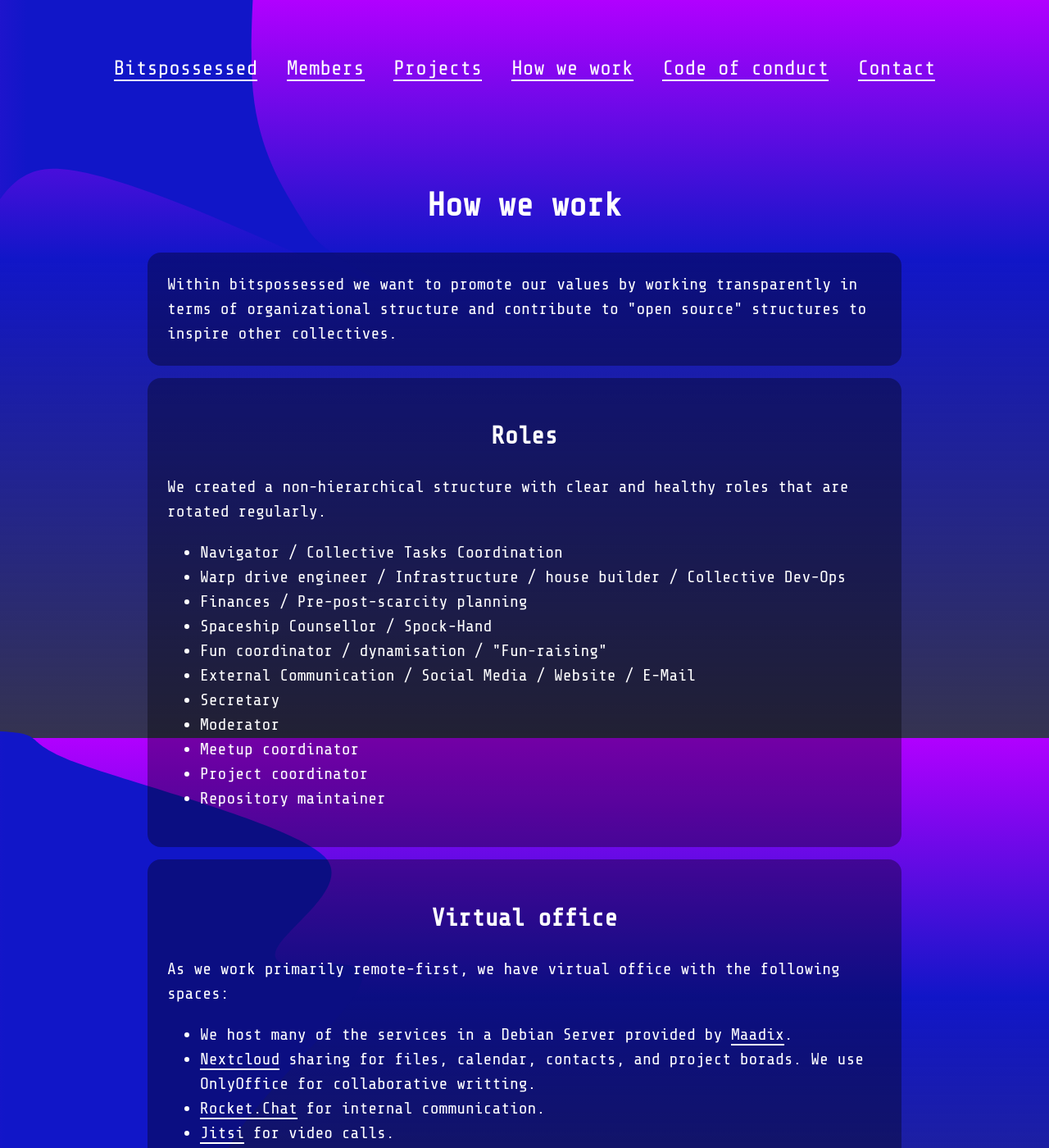
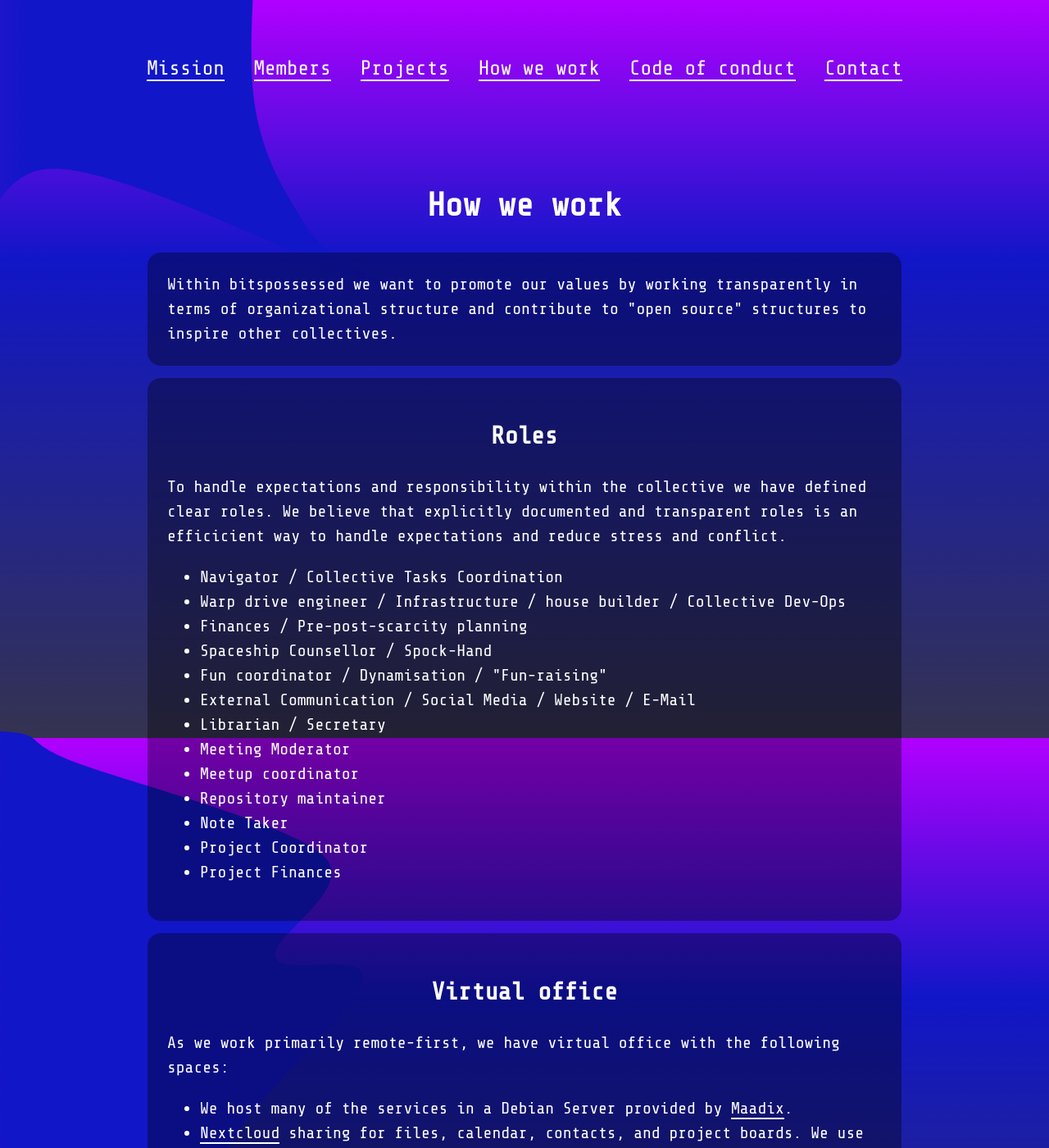
Before and after one commit to bitspossessed/website, a Jekyll site: the page built from how-we-work.md, in a window 1280 px wide and 1400 px high. Shown: the whole window at 82% size. Built offline with Jekyll 4.4.1, drawn with Linux system fonts in a browser that asks for light colours; our own code applies the rules of GitHub Pages for plain Markdown files; some of the changed text lies outside the part shown.

Commit message:
Website updates

```diff
--- a/_config.yml
+++ b/_config.yml
@@ -8,6 +8,7 @@ description: Some description about us
 collections:
   - projects
   - members
+  - contributors
 
 # Use a different markdown renderer
 markdown: kramdown
--- a/_includes/header.html
+++ b/_includes/header.html
@@ -1,11 +1,23 @@
 {% include base.html %}
 <header>
   <nav class="navigation">
-    <a href="{{ base }}/" class="navigation-item"><span class="link-text">Bitspossessed</span></a>
-    <a href="{{ base }}/members" class="navigation-item"><span class="link-text">Members</span></a>
-    <a href="{{ base }}/projects" class="navigation-item"><span class="link-text">Projects</span></a>
-    <a href="{{ base }}/how-we-work" class="navigation-item"><span class="link-text">How we work</span></a>
-    <a href="{{ base }}/code-of-conduct" class="navigation-item"><span class="link-text">Code of conduct</span></a>
-    <a href="{{ base }}/contact" class="navigation-item"><span class="link-text">Contact</span></a>
+    <a href="{{ base }}/" class="navigation-item"
+      ><span class="link-text">Mission</span></a
+    >
+    <a href="{{ base }}/members" class="navigation-item"
+      ><span class="link-text">Members</span></a
+    >
+    <a href="{{ base }}/projects" class="navigation-item"
+      ><span class="link-text">Projects</span></a
+    >
+    <a href="{{ base }}/how-we-work" class="navigation-item"
+      ><span class="link-text">How we work</span></a
+    >
+    <a href="{{ base }}/code-of-conduct" class="navigation-item"
+      ><span class="link-text">Code of conduct</span></a
+    >
+    <a href="{{ base }}/contact" class="navigation-item"
+      ><span class="link-text">Contact</span></a
+    >
   </nav>
 </header>
--- a/how-we-work.md
+++ b/how-we-work.md
@@ -12,19 +12,22 @@
 
 <div class="grid-item grid-item-mb">
   <h2>Roles</h2>
-  We created a non-hierarchical structure with clear and healthy roles that are rotated regularly.
+  To handle expectations and responsibility within the collective we have defined clear roles. We believe that explicitly documented and transparent roles is an efficicient way to handle expectations and reduce stress and conflict.
+
   <ul>
     <li>Navigator / Collective Tasks Coordination</li>
     <li>Warp drive engineer / Infrastructure / house builder / Collective Dev-Ops</li>
     <li>Finances / Pre-post-scarcity planning</li>
     <li>Spaceship Counsellor / Spock-Hand</li>
-    <li>Fun coordinator / dynamisation / "Fun-raising"</li>
+    <li>Fun coordinator / Dynamisation / "Fun-raising"</li>
     <li>External Communication / Social Media / Website / E-Mail</li>
-    <li>Secretary</li>
-    <li>Moderator</li>
+    <li>Librarian / Secretary</li>
+    <li>Meeting Moderator</li>
     <li>Meetup coordinator</li>
-    <li>Project coordinator</li>
     <li>Repository maintainer</li>
+    <li>Note Taker</li>
+    <li>Project Coordinator</li>
+    <li>Project Finances</li>
   </ul>
 </div>
 
@@ -35,7 +38,7 @@ As we work primarily remote-first, we have virtual office with the following spa
 
   <ul>
     <li>We host many of the services in a Debian Server provided by <a href="https://maadix.net/en/" target="_blank">Maadix</a>.</li>
-    <li><a href="https://nextcloud.com/" target="_blank">Nextcloud</a>  sharing for files, calendar, contacts, and project borads. We use OnlyOffice for collaborative writting.</li>
+    <li><a href="https://nextcloud.com/" target="_blank">Nextcloud</a>  sharing for files, calendar, contacts, and project boards. We use OnlyOffice for collaborative writting.</li>
     <li><a href="https://rocket.chat/" target="_blank">Rocket.Chat</a> for internal communication.</li>
     <li><a href="https://jitsi.org/" target="_blank">Jitsi</a> for video calls.</li>
     <li><a href="https://hedgedoc.org/" target="_blank">HedgeDoc</a> https://hedgedoc.org/ for collaborative note taking in Markdown.</li>
--- a/static/styles.css
+++ b/static/styles.css
@@ -14,7 +14,12 @@ body {
 }
 
 body {
-  background-image: linear-gradient(180deg, var(--color-purple) 0%, var(--color-blue) 35%, var(--color-black) 100%);
+  background-image: linear-gradient(
+    180deg,
+    var(--color-purple) 0%,
+    var(--color-blue) 35%,
+    var(--color-black) 100%
+  );
   background-size: cover;
   background-attachment: fixed;
   color: var(--color-main);
@@ -253,3 +258,7 @@ a {
   word-wrap: break-word;
   word-break: break-word;
 }
+
+.h2-margin-top {
+  margin-top: 50px;
+}
```
Also changed, not shown: index.md (+4 -3 lines), members.md (+19 -0 lines), _contributors/adz.md (renamed from _members/adz.md), _contributors/z_isthisa.md (renamed from _members/z_isthisa.md).
